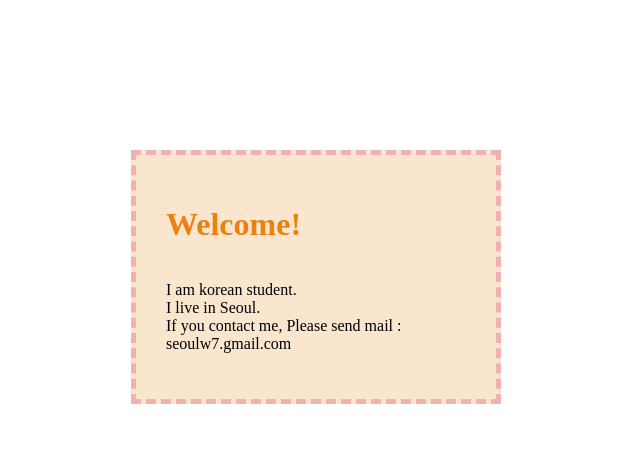
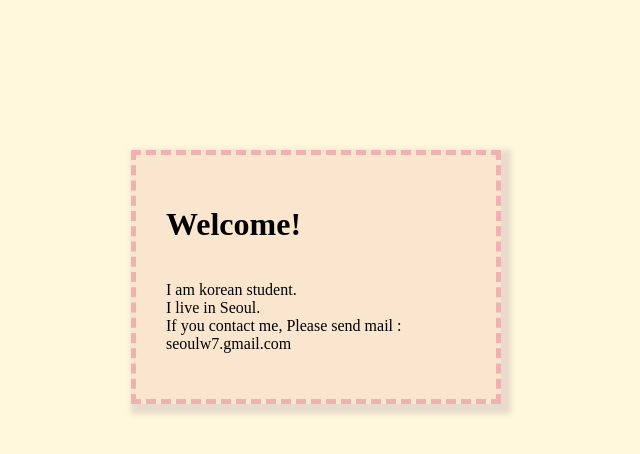
Before and after one commit to seoulw7/seoulw7.github.io, a plain HTML site: page index.html in a window 1280 px wide. Shown: the whole page, without its empty margins (324-964 px from the left). Drawn offline with Linux system fonts and the light colour scheme.

Commit message:
Update index.html

```diff
--- a/index.html
+++ b/index.html
@@ -2,21 +2,29 @@
   <head>
     <title>New Homepage</title>
   </head>
-  <body>
+ <body style="
+    background-color: cornsilk;
+">
     <div style="margin:0 auto">
-      <div style="    width: 300px;
-    margin:150px auto;
+      <div style="
+    width: 300px;
+    margin: 150px auto;
     background-color: #fae5cf;
     padding: 30px;
     display: flex;
     flex-direction: column;
     align-content: center;
     justify-content: center;
-    align-items: flex-start;border: 5px dashed #f0b1b1;">
-      <h1 style="color:#ed800e">Welcome!</h1>
+    align-items: flex-start;
+    border: 5px dashed #f0b1b1;
+    box-shadow: 5px 5px 5px 5px #ceb7b775;
+    ">
+      <h1 style="font-color:#ed800e">Welcome!</h1>
       <p>I am korean student. <br>I live in Seoul. <br>If you contact me, Please send mail : seoulw7.gmail.com</p>
     </div>
     </div>
 
-  </body>
+
+
+</body>
 </html>
```
